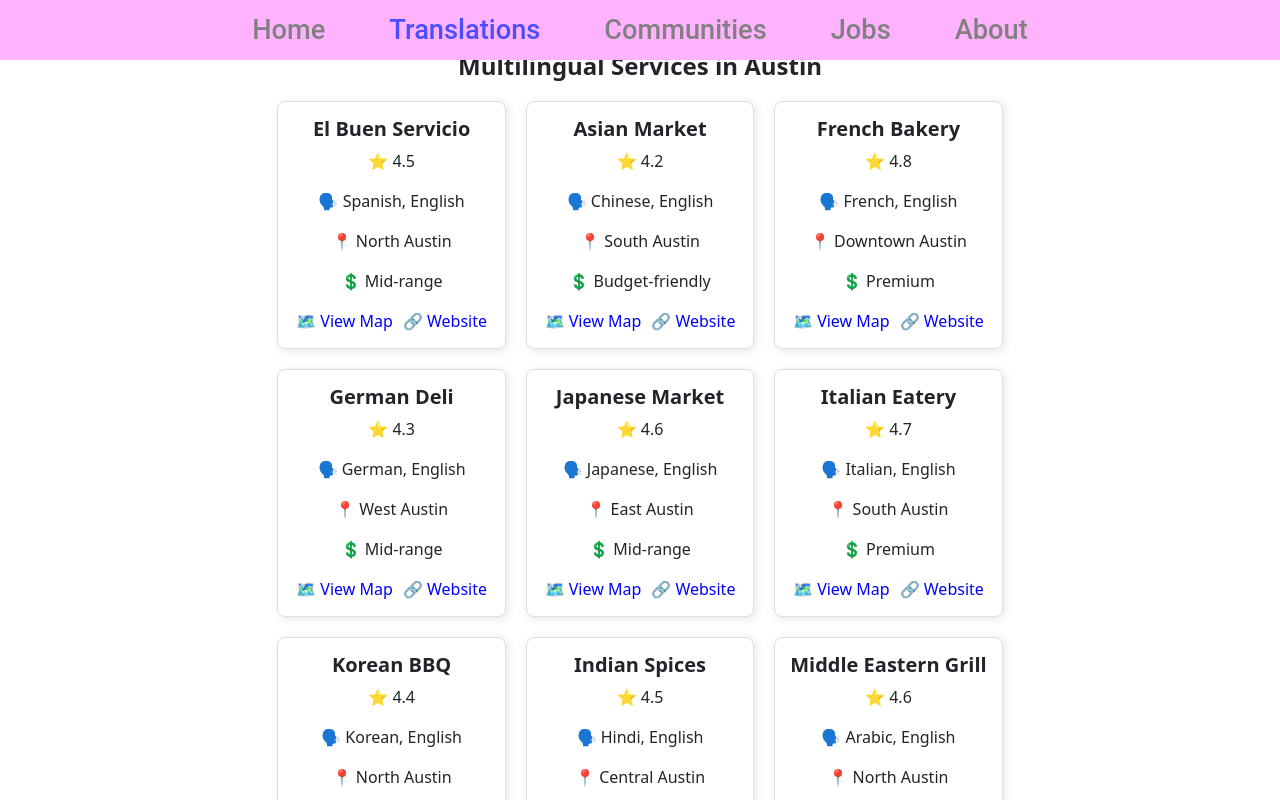
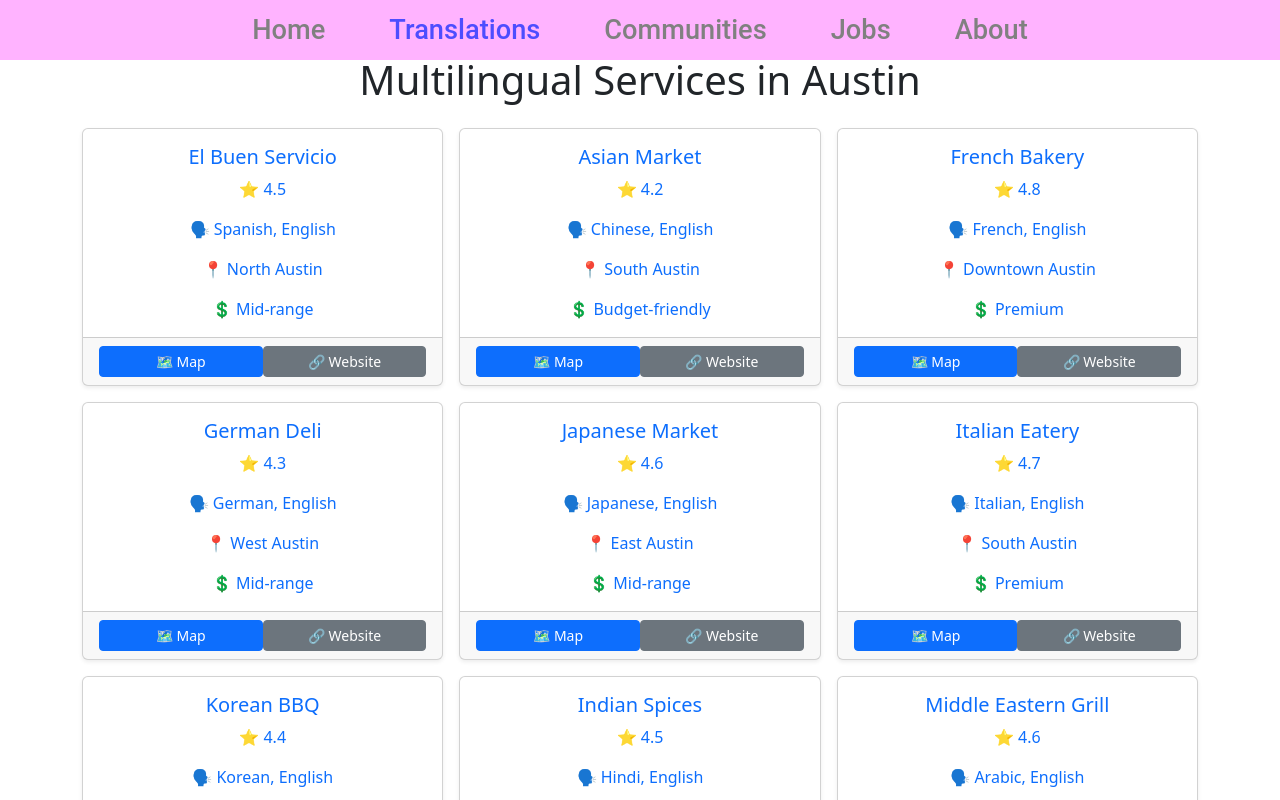
Before and after one commit to TorresEdwin/SpeakATX, a React (Vite) app in the folder frontend/: page /translations in a window 1280 px wide. Shown: the top 800 px of the page. Built offline with nearby package versions, Linux system fonts and the light colour scheme.

Commit message:
updated translation_page

```diff
--- a/frontend/src/pages/translations.jsx
+++ b/frontend/src/pages/translations.jsx
@@ -1,6 +1,5 @@
-// Filename - pages/about.js
-
 import React from "react";
+import "bootstrap/dist/css/bootstrap.min.css";
 
 const services = [
   {
@@ -10,7 +9,7 @@ const services = [
     area: "North Austin",
     pricing: "Mid-range",
     mapUrl: "#",
-      website: "#",
+    website: "https://github.com/",
   },
   {
     name: "Asian Market",
@@ -19,7 +18,7 @@ const services = [
     area: "South Austin",
     pricing: "Budget-friendly",
     mapUrl: "#",
-      website: "#",
+    website: "https://github.com/",
   },
   {
     name: "French Bakery",
@@ -28,7 +27,7 @@ const services = [
     area: "Downtown Austin",
     pricing: "Premium",
     mapUrl: "#",
-      website: "#",
+    website: "https://github.com/",
   },
   {
     name: "German Deli",
@@ -37,7 +36,7 @@ const services = [
     area: "West Austin",
     pricing: "Mid-range",
     mapUrl: "#",
-      website: "#",
+    website: "https://github.com/",
   },
   {
     name: "Japanese Market",
@@ -46,7 +45,7 @@ const services = [
     area: "East Austin",
     pricing: "Mid-range",
     mapUrl: "#",
-      website: "#",
+    website: "https://github.com/",
   },
   {
     name: "Italian Eatery",
@@ -55,7 +54,7 @@ const services = [
     area: "South Austin",
     pricing: "Premium",
     mapUrl: "#",
-      website: "#",
+    website: "https://github.com/",
   },
   {
     name: "Korean BBQ",
@@ -64,7 +63,7 @@ const services = [
     area: "North Austin",
     pricing: "Mid-range",
     mapUrl: "#",
-      website: "#",
+    website: "https://github.com/",
   },
   {
     name: "Indian Spices",
@@ -73,7 +72,7 @@ const services = [
     area: "Central Austin",
     pricing: "Budget-friendly",
     mapUrl: "#",
-      website: "#",
+    website: "https://github.com/",
   },
   {
     name: "Middle Eastern Grill",
@@ -82,25 +81,31 @@ const services = [
     area: "North Austin",
     pricing: "Mid-range",
     mapUrl: "#",
-      website: "#",
-    }
+    website: "https://github.com/",
+  },
 ];
 
 const TranslationPage = () => {
   return (
-      <div style={{ padding: '20px', maxWidth: '1000px', margin: 'auto' }}>
-        <h1 style={{ fontSize: '24px', fontWeight: 'bold', marginBottom: '20px' }}>Multilingual Services in Austin</h1>
-        <div style={{ display: 'grid', gap: '20px', gridTemplateColumns: 'repeat(3, 1fr)' }}>
+    <div className="container mt-4">
+      <h1 className="text-center mb-4">Multilingual Services in Austin</h1>
+      <div className="row row-cols-1 row-cols-sm-2 row-cols-md-3 g-3">
         {services.map((service, index) => (
-            <div key={index} style={{ border: '1px solid #ddd', borderRadius: '8px', padding: '15px', boxShadow: '2px 2px 10px rgba(0,0,0,0.1)' }}>
-              <h2 style={{ fontSize: '20px', fontWeight: 'bold' }}>{service.name}</h2>
-              <p>⭐ {service.rating}</p>
-              <p>🗣️ {service.language}</p>
-              <p>📍 {service.area}</p>
-              <p>💲 {service.pricing}</p>
-              <div style={{ marginTop: '10px' }}>
-                <a href={service.mapUrl} style={{ marginRight: '10px', textDecoration: 'none', color: 'blue' }}>🗺️ View Map</a>
-                <a href={service.website} style={{ textDecoration: 'none', color: 'blue' }}>🔗 Website</a>
+          <div key={index} className="col">
+            <div className="card h-100 shadow-sm">
+              <a href={service.website} className="text-decoration-none d-block h-100" target="_blank" rel="noopener noreferrer">
+                <div className="card-body">
+                  <h5 className="card-title">{service.name}</h5>
+                  <p className="card-text">⭐ {service.rating}</p>
+                  <p className="card-text">🗣️ {service.language}</p>
+                  <p className="card-text">📍 {service.area}</p>
+                  <p className="card-text">💲 {service.pricing}</p>
+                </div>
+              </a>
+              <div className="card-footer d-flex justify-content-between">
+                <a href={service.mapUrl} className="btn btn-primary btn-sm w-50">🗺️ Map</a>
+                <a href={service.website} className="btn btn-secondary btn-sm w-50" target="_blank" rel="noopener noreferrer">🔗 Website</a>
+              </div>
             </div>
           </div>
         ))}
```
Lines whose indentation alone changed are shown as unchanged.
